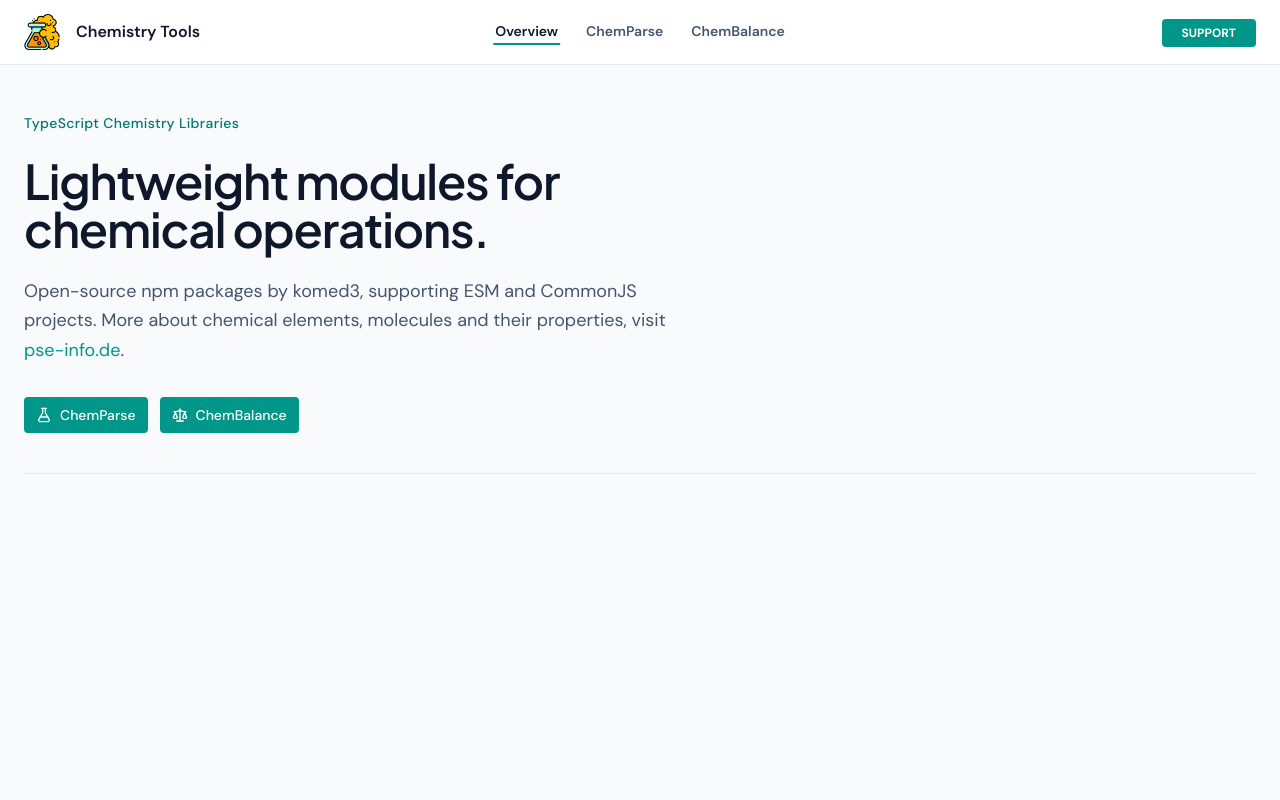
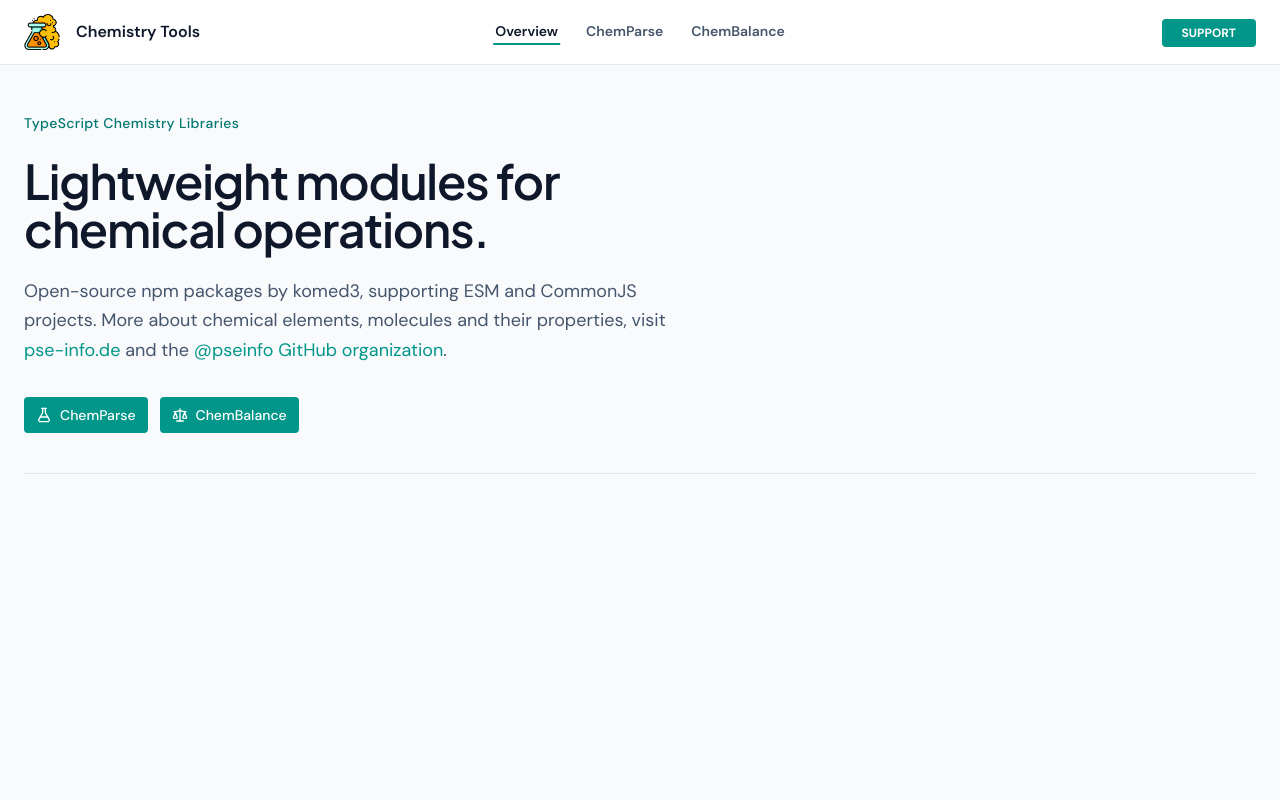
Before and after one commit to komed3/chemistry, a React (Vite) app: page / in a window 1280 px wide. Shown: the top 800 px of the page. Built offline with nearby package versions, Linux system fonts and the light colour scheme.

Commit message:
update Home.tsx

```diff
--- a/src/views/Home.tsx
+++ b/src/views/Home.tsx
@@ -17,7 +17,13 @@ export function Home () {
         <p className= 'max-w-2xl text-lg leading-relaxed text-slate-600'>
           Open-source npm packages by komed3, supporting ESM and CommonJS projects.
           More about chemical elements, molecules and their properties, visit { ' ' }
-          <a href= 'https://pse-info.de' className= 'text-teal-600 hover:underline'>pse-info.de</a>.
+          <a href= 'https://pse-info.de' className= 'text-teal-600 hover:underline'>
+            pse-info.de
+          </a>
+          { ' ' } and the { ' ' }
+          <a href= 'https://github.com/pseinfo' className= 'text-teal-600 hover:underline'>
+            @pseinfo GitHub organization
+          </a>.
         </p>
 
         <div className= 'flex flex-wrap items-center gap-3 pt-2'>
```
